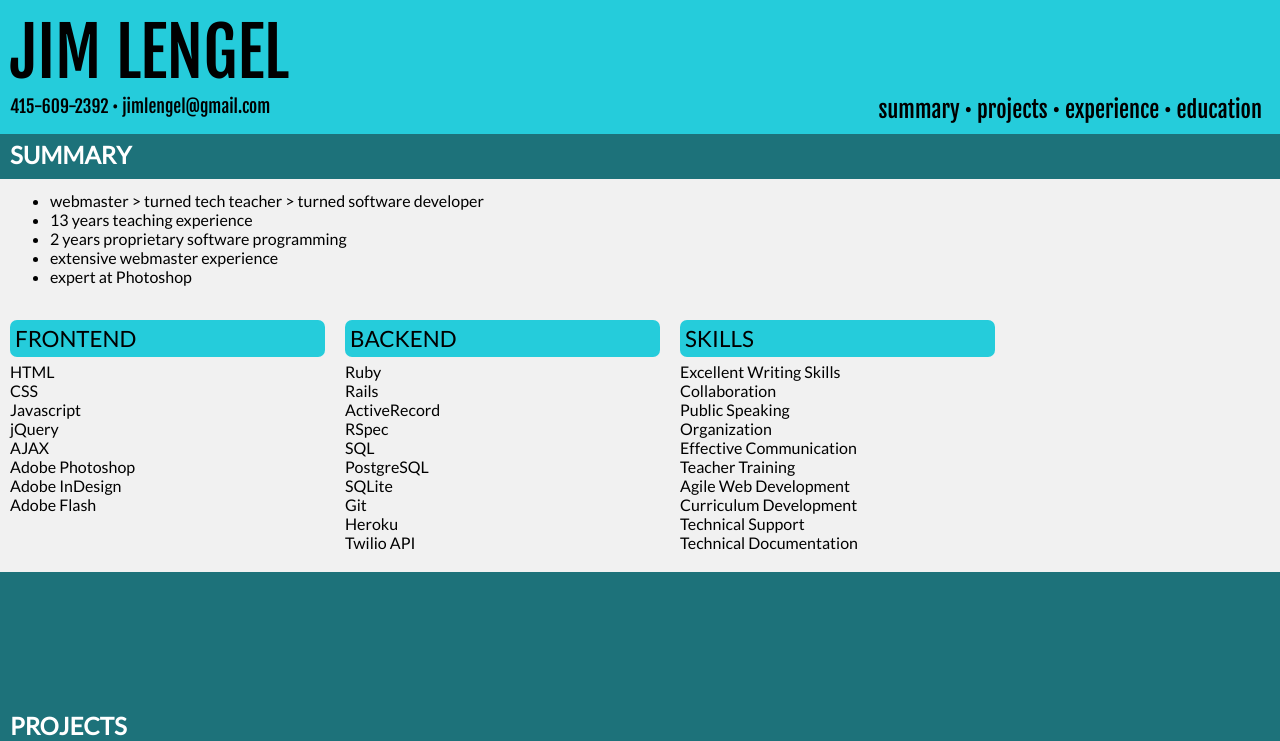
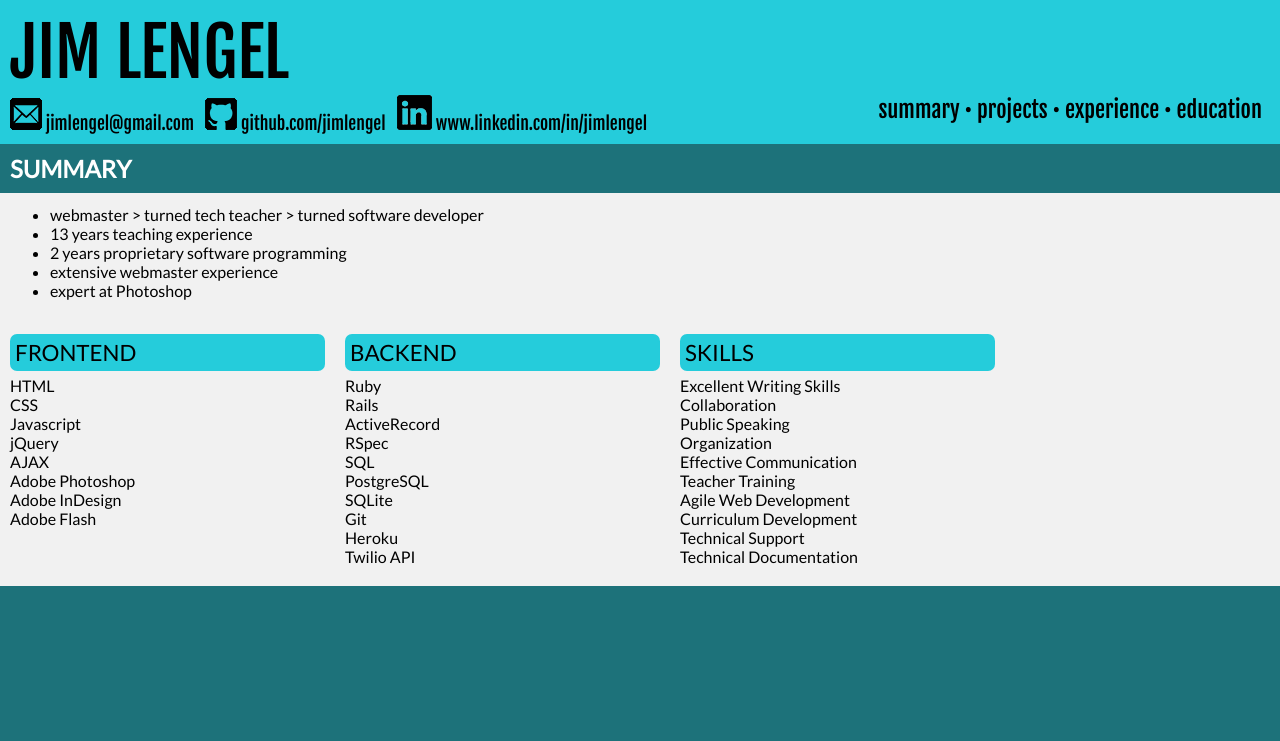
Before and after one commit to jimlengel/jimlengel.github.io, a plain HTML site: page index.html in a window 1280 px wide. Shown: the top 741 px of the page. Drawn offline with Linux system fonts and the light colour scheme; a web font is replaced by a local one.

Commit message:
add logo images

```diff
--- a/index.html
+++ b/index.html
@@ -15,8 +15,16 @@
     <span class="name">JIM LENGEL</span>
     <br>
     <span class="contact">
-    415-609-2392 &bull;
+
+    <a href="mailto:jimlengel@gmail.com"><img src="email.png"></a>
     <a href="mailto:jimlengel@gmail.com">jimlengel@gmail.com</a>
+     &nbsp;
+    <a href="http://github.com/jimlengel"><img src="github.png"></a>
+    <a href="http://github.com/jimlengel">github.com/jimlengel</a>
+     &nbsp;
+    <a href="http://www.linkedin.com/in/jimlengel"><img src="linkedin.png"></a>
+    <a href="http://www.linkedin.com/in/jimlengel">www.linkedin.com/in/jimlengel</a>
+
     </span>
     <span class="nav">
     <a href="#summary">summary</a> &bull;
@@ -171,9 +179,7 @@
   Industrial Arts<br>
   San Francisco State University<br><br>
 
-  <strong>Associate in Applied Science</strong>, 1991<br>
-  Architectural Technology<br>
-  Purdue University
+
   </div>
 
 <div class="space2">
--- a/style.css
+++ b/style.css
@@ -16,8 +16,8 @@ body {
 }
 
 a[name] {
-  padding-top: 139px;
-  margin-top: -139px;
+  padding-top: 152px;
+  margin-top: -152px;
   display: block;
 }
 
@@ -29,7 +29,7 @@ a[name] {
 }
 
 .space {
-  height: 130px;
+  height: 144px;
 }
 
 .space2 {
@@ -197,13 +197,14 @@ a:active {
   }
 
   .nav {
+    visibility: hidden;
     margin-right: 62px;
     float: left;
     font-size: 2.6em;
   }
 
   .space {
-    height: 334px;
+    height: 395px;
   }
 
 
```
Also changed, not shown: email.png (added), github.png (added), linkedin.png (added).
